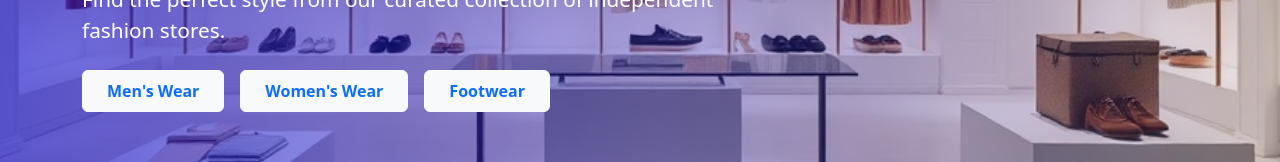
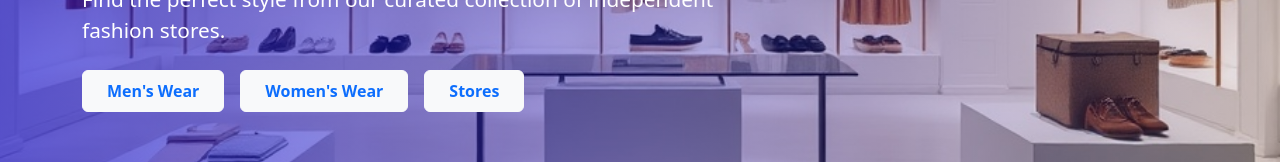
Before and after one commit to AAbhishek1234/customerDelight, a React (Create React App) app: page / in a window 1280 px wide. Shown: the part 513-675 px from the top of the page. Built offline with nearby package versions, Linux system fonts and the light colour scheme.

Commit message:
some changes in hero section

```diff
--- a/src/components/HeroSection.jsx
+++ b/src/components/HeroSection.jsx
@@ -6,6 +6,8 @@ import { useNavigate } from 'react-router-dom';
 const Heros = () => {
 const navigate = useNavigate();
 const clickHandler = () => navigate("/men'swear");
+const womenClick = () => navigate("/women'swear");
+const storeClick = () => navigate("/stores");
   return (
     <div className="hero-section d-flex align-items-center" style={{
     backgroundImage:
@@ -28,8 +30,8 @@ const clickHandler = () => navigate("/men'swear");
         </p>
         <div className="d-flex flex-wrap gap-3">
           <Button variant="light" className="text-primary fw-bold px-4 py-2" onClick={clickHandler}>Men's Wear</Button>
-          <Button variant="light" className="text-primary fw-bold px-4 py-2">Women's Wear</Button>
-          <Button variant="light" className="text-primary fw-bold px-4 py-2">Footwear</Button>
+          <Button variant="light" className="text-primary fw-bold px-4 py-2" onClick={womenClick}>Women's Wear</Button>
+          <Button variant="light" className="text-primary fw-bold px-4 py-2" onClick={storeClick}>Stores</Button>
         </div>
       </Container>
     </div>
```
